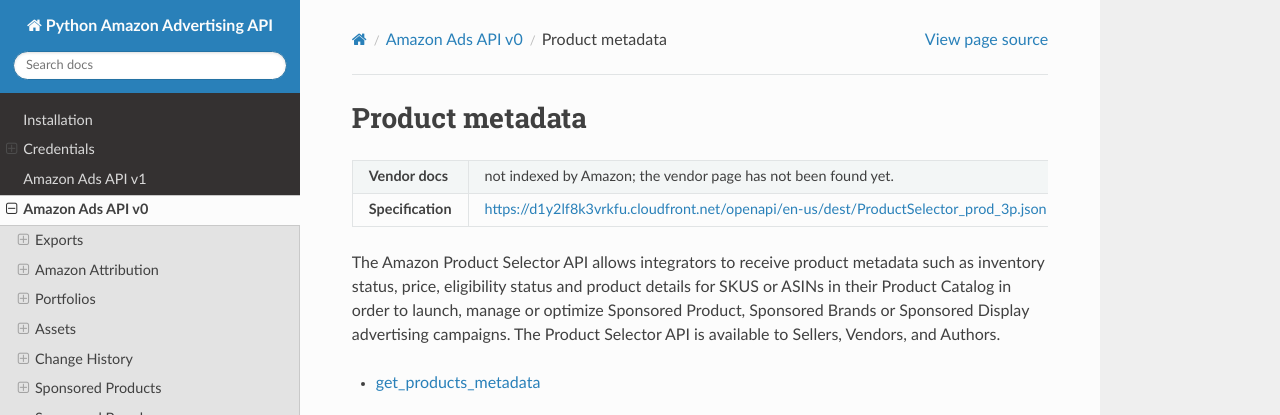
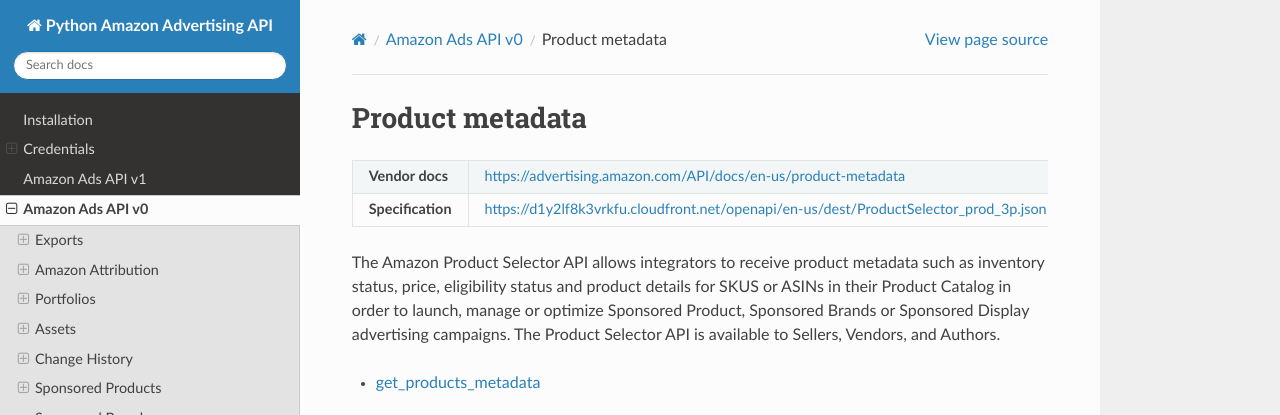
Before and after one commit to denisneuf/python-amazon-ad-api, a Sphinx documentation site: the page built from docs/api/metadata.rst, in a window 1280 px wide, cut to the strip 0-415 px from the top of the page. Built offline with Sphinx 7.4.7 and the Read the Docs theme 3.1.0, drawn with Linux system fonts in a browser that asks for light colours.

Commit message:
feat: mark Product metadata with Scope and AccountId
ProductSelector declares ClientId required and both Scope and AccountId optional on POST /product/metadata, so the route takes headers=['Amazon-Advertising-API-Scope', 'Amazon-Ads-AccountId'] and the caller picks with selector=.

docs/api/metadata.rst gets the vendor page URL. route_headers.rst moves the module to completed, 1/1.

```diff
--- a/docs/api/metadata.rst
+++ b/docs/api/metadata.rst
@@ -5,7 +5,7 @@ Product metadata
     :widths: 18 82
 
     * - **Vendor docs**
-      - not indexed by Amazon; the vendor page has not been found yet.
+      - https://advertising.amazon.com/API/docs/en-us/product-metadata
     * - **Specification**
       - https://d1y2lf8k3vrkfu.cloudfront.net/openapi/en-us/dest/ProductSelector_prod_3p.json
 
```
Also changed, not shown: docs/route_headers.rst (+4 -5 lines), 1 other file.
